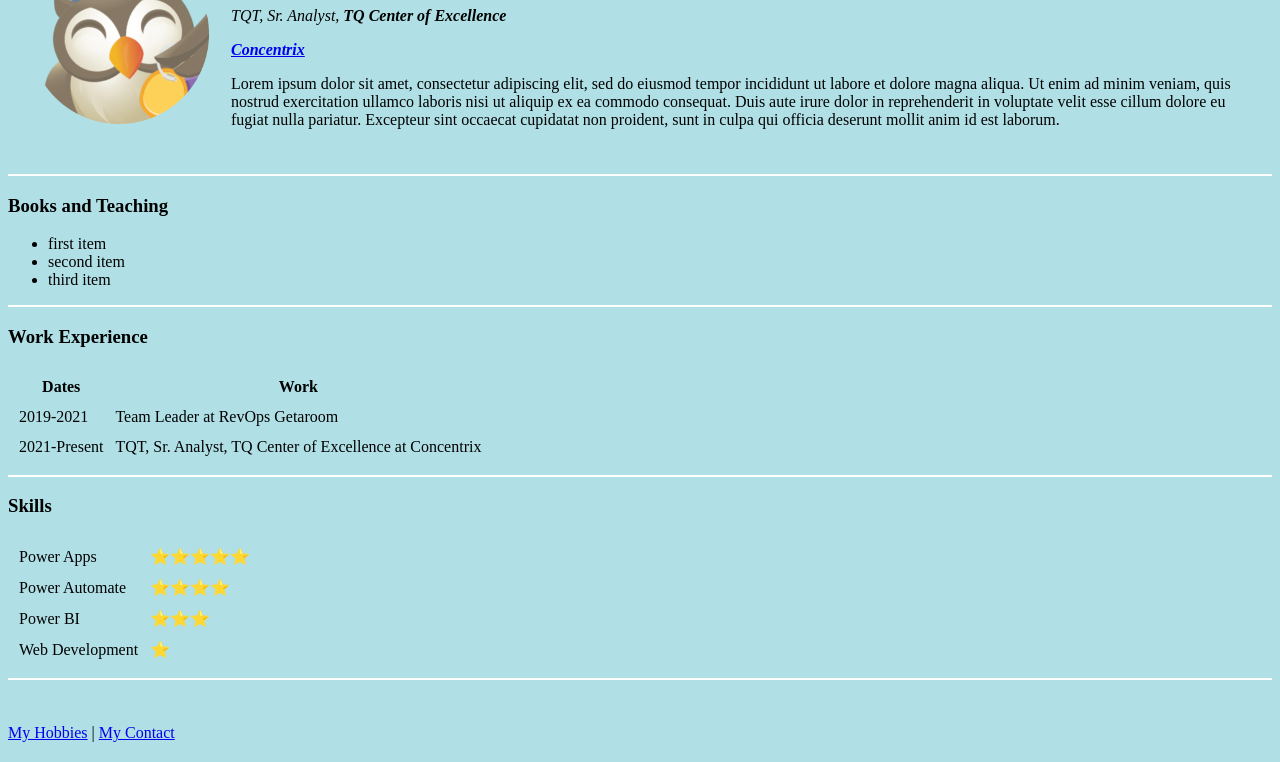
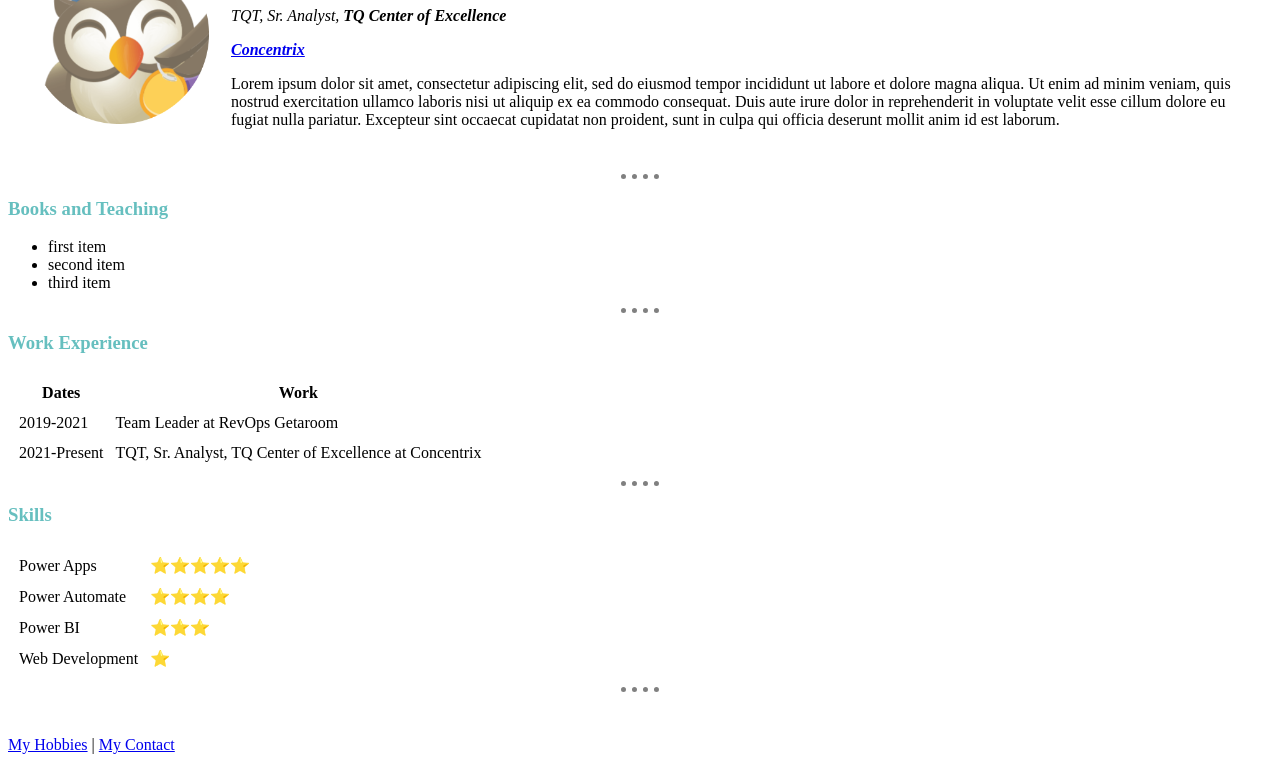
Before and after one commit to kingTwerk/cv, a plain HTML site: page index.html in a window 1280 px wide. Shown: the part 102-864 px from the top of the page. Drawn offline with Linux system fonts and the light colour scheme.

Commit message:
External CSS Styles

```diff
--- /dev/null
+++ b/css/styles.css
@@ -0,0 +1,25 @@
+
+  body {
+    background-color: pearlwhite;
+  }
+
+  hr {
+    border-style: none;
+    border-top-style: dotted;
+    border-color: grey;
+    border-width: 5px;
+    width: 3%;
+
+  }
+
+  img {
+   height: 180px;
+  }
+
+h1 {
+  color: #66BFBF;
+}
+
+h3 {
+  color: #66BFBF;
+}
--- a/index.html
+++ b/index.html
@@ -6,24 +6,33 @@
   <!-- This will display in the browser tab
   -->
   <title>Joseph's Personal Site</title>
+  <link rel="stylesheet" href="css/styles.css">
+<!-- Default CSS applied https://www.w3schools.com/cssref/css_default_values.asp -->
+<!-- CSS settings  https://devdocs.io/css/ -->
+    <!-- Or border-style: dotted none none;-->
+    <!-- height: 0px; Or remove height-->
+    <!-- -->
 
-<!-- Default CSS applied https://www.w3schools.com/cssref/css_default_values.asp -->
+    <!-- You can remove the style tag move it to the style.css file under css folder
 <style>
   body {
     background-color: powderblue;
   }
 
   hr {
-    background-color: white;
     border-style: none;
-    height: 2px;
+    border-top-style: dotted;
+    border-color: grey;
+    border-width: 5px;
+    width: 3%;
+
   }
 
   img {
    height: 180px;
   }
 </style>
-
+-->
 </head>
 <!--  https://colorhunt.co/palette/e5e3c9b4cfb094b49f789395
 <body style="background-color: #789395;">
@@ -69,8 +78,9 @@
 
 
   <!-- <hr> tag https://developer.mozilla.org/en-US/docs/Web/HTML/Element/hr
+    <hr size="5" noshade color="GREEN">
   -->
-  <hr size="5" noshade color="GREEN">
+  <hr>
   <h3>Books and Teaching</h3>
   <!-- <ul> tag https://developer.mozilla.org/en-US/docs/Web/HTML/Element/ul
   -->
@@ -79,7 +89,7 @@
     <li>second item</li>
     <li>third item</li>
   </ul>
-  <hr size="5" noshade color="GREEN">
+  <hr>
   <h3>Work Experience</h3>
   <!-- <table>  https://developer.mozilla.org/en-US/docs/Web/HTML/Element/table
   -->
@@ -107,7 +117,7 @@
       </tr>
     </tbody>
   </table>
-  <hr size="5" noshade color="GREEN">
+  <hr>
 <h3>Skills</h3>
 <table cellspacing="10">
         <tbody>
@@ -129,7 +139,7 @@
         </tbody>
       </table>
 </table>
-  <hr size="5" noshade color="GREEN">
+  <hr>
 
   <!--
   <h3>Hobbies</h3>
```
Also changed, not shown: contact-me.html (+1 -0 lines), hobbies.html (+1 -0 lines).
